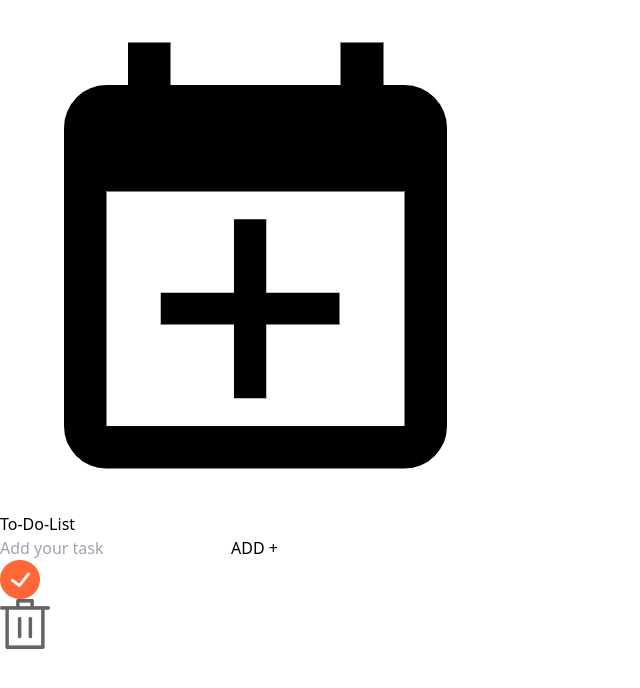
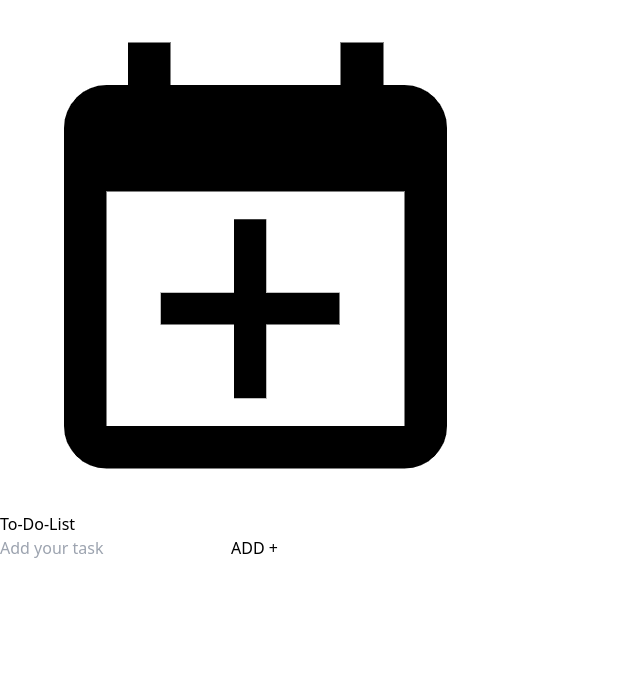
Before and after one commit to chowankumar/Todo-app, a React (Vite) app: page / in a window 1280 px wide. Shown: the top 688 px of the page, without its empty margins (0-640 px from the left). Built offline with nearby package versions, Linux system fonts and the light colour scheme.

Commit message:
add dynamic todos

```diff
--- a/src/components/Todo.jsx
+++ b/src/components/Todo.jsx
@@ -16,7 +16,7 @@ const Todo = () => {
     const newTodo ={
       id:Date.now(),
       text:inputText,
-      isComplete:flase,
+      isComplete:false,
     }
 
     setTodoList((prev)=> [...prev,newTodo]);
@@ -37,7 +37,9 @@ const Todo = () => {
      </div>
 
      <div>
-      <TodoItem/>
+       {todoList.map((item,index)=>{
+        return <TodoItem key={index} text={item.text}/>
+       })}
      </div>
 
     </div>
```
